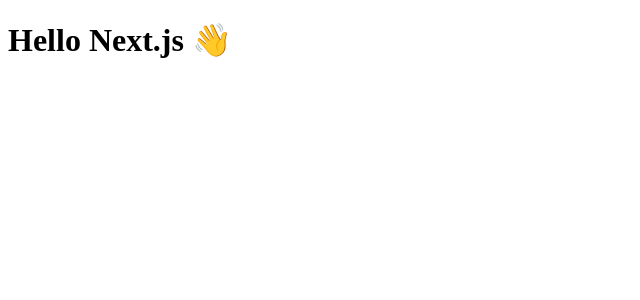
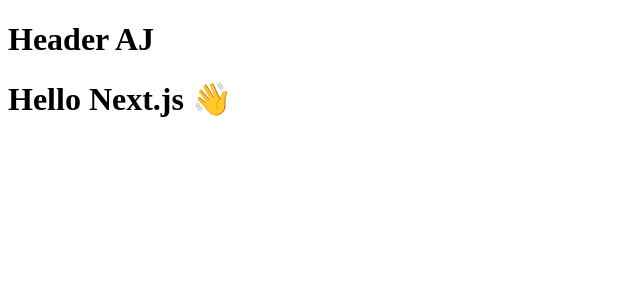
Before and after one commit to ajsabandal/aj-portfolio, a Next.js app: page / in a window 1280 px wide. Shown: the top 300 px of the page, without its empty margins (0-640 px from the left). Built offline with nearby package versions, Linux system fonts and the light colour scheme.

Commit message:
add styles and components file

```diff
--- /dev/null
+++ b/components/header.js
@@ -0,0 +1,7 @@
+export default function Header({title}) {
+    return (
+      <div>
+        <h1>Header {title}</h1>
+      </div>
+    );
+  }
--- a/pages/about.js
+++ b/pages/about.js
@@ -1,4 +1,4 @@
-export default function About() {
+export default function AboutPage() {
     return (
       <div>
         <h1>About 👋</h1>
--- a/pages/index.js
+++ b/pages/index.js
@@ -1,6 +1,9 @@
-export default function Index() {
+import Header from '../components/header'
+
+export default function IndexPage() {
     return (
       <div>
+        <Header title="AJ" />
         <h1>Hello Next.js 👋</h1>
       </div>
     );
```
Also changed, not shown: styles/index.css (added).
